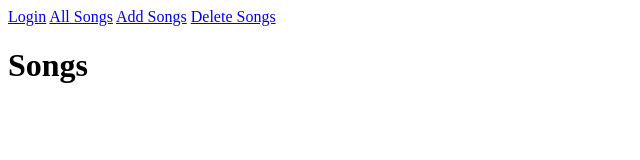
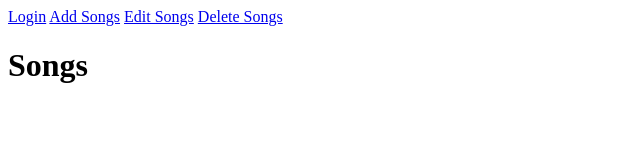
Before and after one commit to hligon35/FullStack, a plain HTML site: page FrontEnd/index.html in a window 1280 px wide. Shown: the full height of the page, 0-640 px from the left. Drawn offline with Linux system fonts and the light colour scheme; no server answers.

Commit message:
fixed nav

```diff
--- a/FrontEnd/index.html
+++ b/FrontEnd/index.html
@@ -11,8 +11,8 @@
 <body>
     <nav>
         <a href="login.html">Login</a>
-        <a href="index.html">All Songs</a>
         <a href="add_song.html">Add Songs</a>
+        <a href="edit.html">Edit Songs</a>
         <a href="delete.html">Delete Songs</a>
         <button id="logout" style="float: right;">Logout</button>
     </nav>
```
Also changed, not shown: FrontEnd/add_song.html (+1 -1 lines), FrontEnd/delete.html (+1 -1 lines), FrontEnd/details.html (+1 -0 lines), FrontEnd/login.html (+1 -0 lines), FrontEnd/registration.html (+1 -0 lines).
